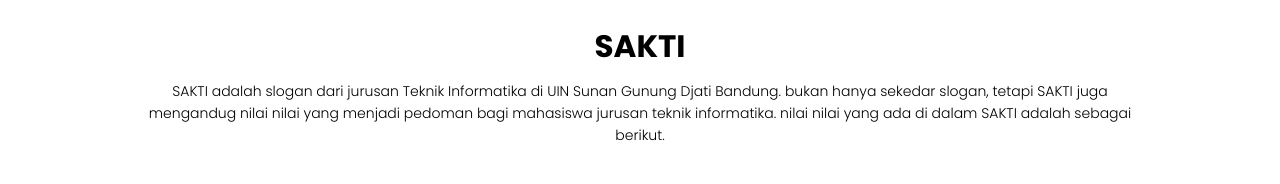
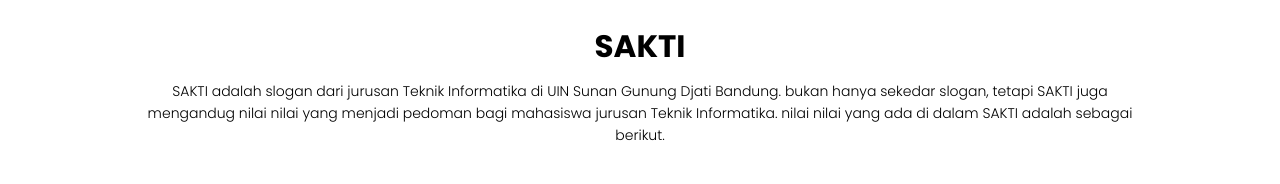
Before and after one commit to ehannnnn/Website, a plain HTML site: page index.html in a window 1280 px wide. Shown: the part 807-991 px from the top of the page. Drawn offline with Linux system fonts and the light colour scheme.

Commit message:
Update index.html

```diff
--- a/index.html
+++ b/index.html
@@ -41,7 +41,7 @@
   <section class="home" id="about">
     <h1>SAKTI</h1>
       <p>
-        SAKTI adalah slogan dari jurusan Teknik Informatika di UIN Sunan Gunung Djati Bandung. bukan hanya sekedar slogan, tetapi SAKTI juga mengandug nilai nilai yang menjadi pedoman bagi mahasiswa jurusan teknik informatika. nilai nilai yang ada di dalam SAKTI adalah sebagai berikut.
+        SAKTI adalah slogan dari jurusan Teknik Informatika di UIN Sunan Gunung Djati Bandung. bukan hanya sekedar slogan, tetapi SAKTI juga mengandug nilai nilai yang menjadi pedoman bagi mahasiswa jurusan Teknik Informatika. nilai nilai yang ada di dalam SAKTI adalah sebagai berikut.
       </p>
 
       <div class="row">
```
